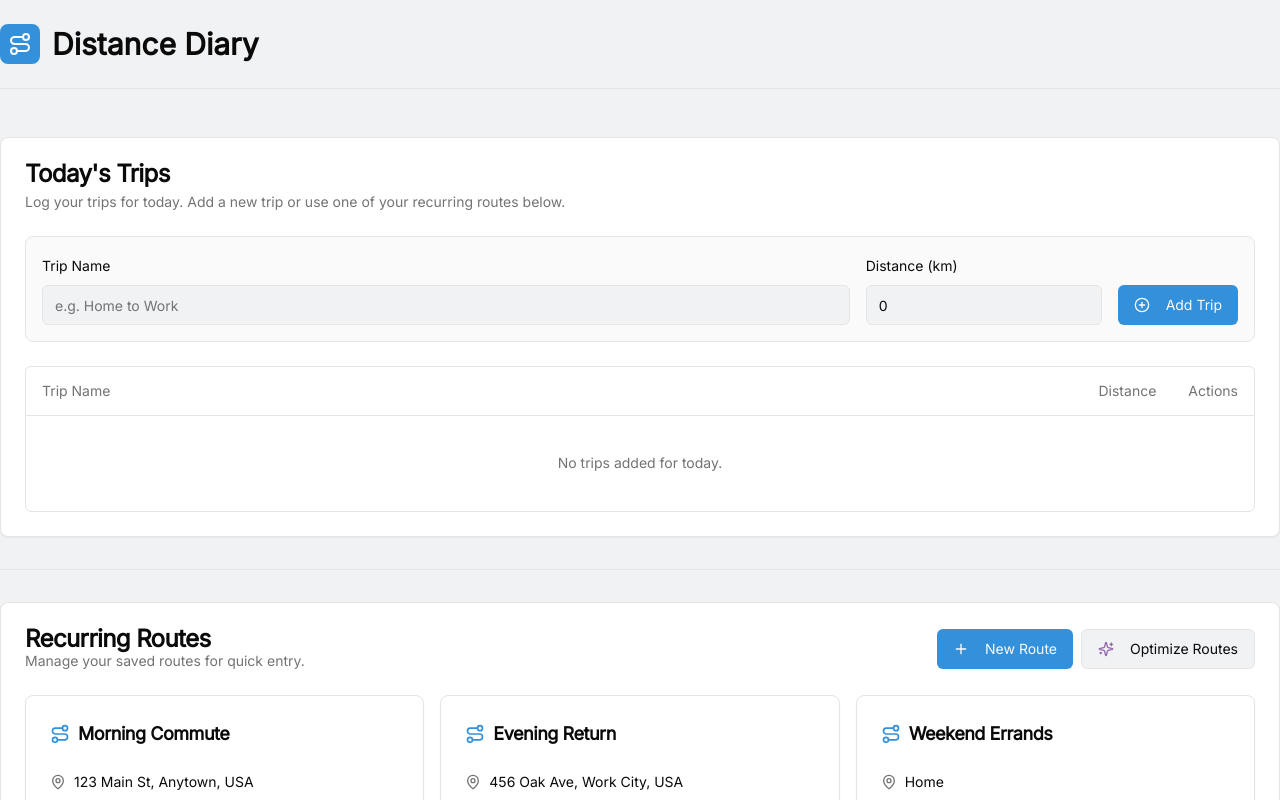
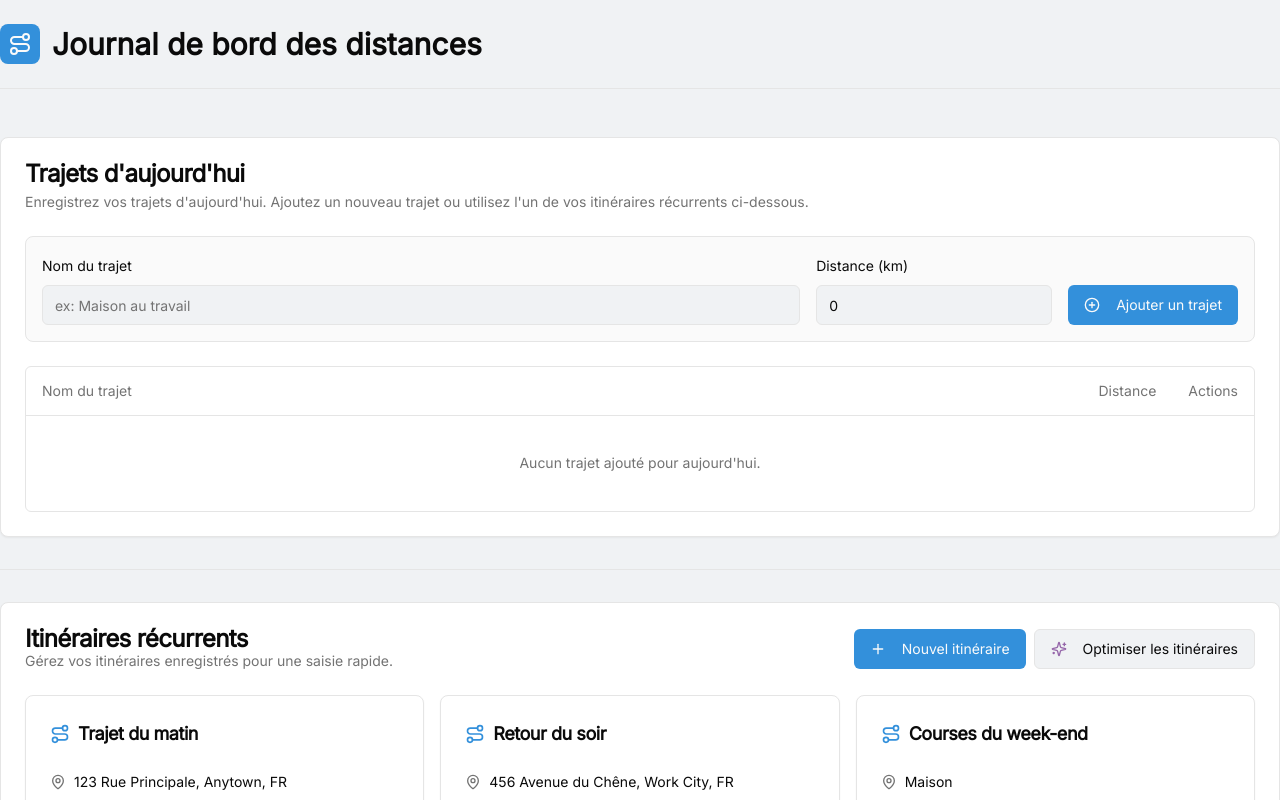
Before and after one commit to Jbb29950/firebase, a Next.js app: page / in a window 1280 px wide. Shown: the top 800 px of the page. Built offline with nearby package versions, Linux system fonts and the light colour scheme; what @genkit-ai/googleai, genkit would draw is missing.

Commit message:
refais la en francais stp

```diff
--- a/src/ai/flows/optimize-recurring-routes.ts
+++ b/src/ai/flows/optimize-recurring-routes.ts
@@ -2,11 +2,11 @@
 'use server';
 
 /**
- * @fileOverview This file defines a Genkit flow to suggest optimizations to recurring routes.
+ * @fileOverview Ce fichier définit un flux Genkit pour suggérer des optimisations aux itinéraires récurrents.
  *
- * - optimizeRecurringRoutes - A function that suggests optimized routes based on user's recurring trips.
- * - OptimizeRecurringRoutesInput - The input type for the optimizeRecurringRoutes function.
- * - OptimizeRecurringRoutesOutput - The return type for the optimizeRecurringRoutes function.
+ * - optimizeRecurringRoutes - Une fonction qui suggère des itinéraires optimisés en fonction des trajets récurrents de l'utilisateur.
+ * - OptimizeRecurringRoutesInput - Le type d'entrée pour la fonction optimizeRecurringRoutes.
+ * - OptimizeRecurringRoutesOutput - Le type de retour pour la fonction optimizeRecurringRoutes.
  */
 
 import {ai} from '@/ai/genkit';
@@ -15,23 +15,23 @@ import {z} from 'genkit';
 const OptimizeRecurringRoutesInputSchema = z.object({
   recurringRoutes: z.array(
     z.object({
-      name: z.string().describe('The name of the route.'),
-      waypoints: z.array(z.string().describe('An address on the route.')).describe('The addresses/waypoints of the route.'),
+      name: z.string().describe("Le nom de l'itinéraire."),
+      waypoints: z.array(z.string().describe("Une adresse sur l'itinéraire.")).describe("Les adresses/points de cheminement de l'itinéraire."),
     })
-  ).describe('An array of recurring routes, each containing a name and a list of waypoints (addresses).'),
-  optimizationCriteria: z.string().describe('Specific criteria for optimization, such as minimizing distance, travel time, or avoiding tolls.'),
+  ).describe("Un tableau d'itinéraires récurrents, chacun contenant un nom et une liste de points de cheminement (adresses)."),
+  optimizationCriteria: z.string().describe("Critères spécifiques d'optimisation, tels que la minimisation de la distance, du temps de trajet ou l'évitement des péages."),
 });
 export type OptimizeRecurringRoutesInput = z.infer<typeof OptimizeRecurringRoutesInputSchema>;
 
 const OptimizeRecurringRoutesOutputSchema = z.object({
   optimizedRoutes: z.array(
     z.object({
-      routeName: z.string().describe('The name of the route that was optimized.'),
-      originalRoute: z.array(z.string()).describe('Original route waypoints'),
-      optimizedWaypoints: z.array(z.string()).describe('The optimized list of waypoints for the route.'),
-      optimizationSummary: z.string().describe('A summary of the optimizations made, including reasons and expected benefits.'),
+      routeName: z.string().describe("Le nom de l'itinéraire qui a été optimisé."),
+      originalRoute: z.array(z.string()).describe("Points de cheminement de l'itinéraire original"),
+      optimizedWaypoints: z.array(z.string()).describe("La liste optimisée des points de cheminement pour l'itinéraire."),
+      optimizationSummary: z.string().describe("Un résumé des optimisations effectuées, y compris les raisons et les avantages attendus."),
     })
-  ).describe('An array of optimized routes, including the optimized waypoints and a summary of the changes.'),
+  ).describe("Un tableau d'itinéraires optimisés, comprenant les points de cheminement optimisés et un résumé des modifications."),
 });
 export type OptimizeRecurringRoutesOutput = z.infer<typeof OptimizeRecurringRoutesOutputSchema>;
 
@@ -43,22 +43,22 @@ const prompt = ai.definePrompt({
   name: 'optimizeRecurringRoutesPrompt',
   input: {schema: OptimizeRecurringRoutesInputSchema},
   output: {schema: OptimizeRecurringRoutesOutputSchema},
-  prompt: `You are an AI route optimization expert. Given a set of recurring routes and optimization criteria, suggest the most efficient routes.
+  prompt: `Vous êtes un expert en optimisation d'itinéraires IA. Étant donné un ensemble d'itinéraires récurrents et des critères d'optimisation, suggérez les itinéraires les plus efficaces.
 
-Here are the recurring routes:
+Voici les itinéraires récurrents :
 {{#each recurringRoutes}}
-  Route Name: {{this.name}}
-  Waypoints: {{this.waypoints}}
+  Nom de l'itinéraire : {{this.name}}
+  Points de cheminement : {{this.waypoints}}
 {{/each}}
 
-Optimization Criteria: {{{optimizationCriteria}}}
+Critères d'optimisation : {{{optimizationCriteria}}}
 
-Analyze these routes and suggest optimizations based on the provided criteria. Consider factors such as distance, travel time, and potential obstacles.
+Analysez ces itinéraires et suggérez des optimisations en fonction des critères fournis. Tenez compte de facteurs tels que la distance, le temps de trajet et les obstacles potentiels.
 
-Return an array of optimized routes, including the optimized waypoints and a summary of the changes.
-Make sure the waypoints in the optimizedRoutes object represents addresses only, without any additional context.
-Ensure that routeName is only the name of the route, without any additional context.
-Make sure to include the originalRoute to show users what the route was before optimization.
+Renvoyez un tableau d'itinéraires optimisés, y compris les points de cheminement optimisés et un résumé des modifications.
+Assurez-vous que les points de cheminement dans l'objet optimizedRoutes représentent uniquement des adresses, sans aucun contexte supplémentaire.
+Assurez-vous que routeName est uniquement le nom de l'itinéraire, sans aucun contexte supplémentaire.
+Assurez-vous d'inclure originalRoute pour montrer aux utilisateurs quel était l'itinéraire avant l'optimisation.
 `,
 });
 
--- a/src/app/layout.tsx
+++ b/src/app/layout.tsx
@@ -3,8 +3,8 @@ import './globals.css';
 import { Toaster } from "@/components/ui/toaster"
 
 export const metadata: Metadata = {
-  title: 'Distance Diary',
-  description: 'Track your daily and recurring trips with ease.',
+  title: 'Journal de bord des distances',
+  description: 'Suivez facilement vos trajets quotidiens et récurrents.',
 };
 
 export default function RootLayout({
@@ -13,7 +13,7 @@ export default function RootLayout({
   children: React.ReactNode;
 }>) {
   return (
-    <html lang="en" className="h-full">
+    <html lang="fr" className="h-full">
       <head>
         <link rel="preconnect" href="https://fonts.googleapis.com" />
         <link rel="preconnect" href="https://fonts.gstatic.com" crossOrigin="anonymous" />
--- a/src/app/page.tsx
+++ b/src/app/page.tsx
@@ -11,18 +11,18 @@ import { Separator } from '@/components/ui/separator';
 const initialRecurringRoutes: RecurringRoute[] = [
     {
         id: '1',
-        name: 'Morning Commute',
-        waypoints: ['123 Main St, Anytown, USA', '456 Oak Ave, Work City, USA'],
+        name: 'Trajet du matin',
+        waypoints: ['123 Rue Principale, Anytown, FR', '456 Avenue du Chêne, Work City, FR'],
     },
     {
         id: '2',
-        name: 'Evening Return',
-        waypoints: ['456 Oak Ave, Work City, USA', '123 Main St, Anytown, USA'],
+        name: 'Retour du soir',
+        waypoints: ['456 Avenue du Chêne, Work City, FR', '123 Rue Principale, Anytown, FR'],
     },
     {
         id: '3',
-        name: 'Weekend Errands',
-        waypoints: ['Home', 'Grocery Store', 'Post Office', 'Hardware Store', 'Home'],
+        name: 'Courses du week-end',
+        waypoints: ['Maison', 'Épicerie', 'Bureau de poste', 'Quincaillerie', 'Maison'],
     }
 ];
 
@@ -49,7 +49,7 @@ export default function Home() {
       </main>
       <footer className="py-4 border-t">
           <div className="container mx-auto text-center text-sm text-muted-foreground">
-              <p>Distance Diary</p>
+              <p>Journal de bord des distances</p>
           </div>
       </footer>
     </div>
--- a/src/components/daily-trips.tsx
+++ b/src/components/daily-trips.tsx
@@ -40,8 +40,8 @@ interface DailyTripsProps {
 }
 
 const tripSchema = z.object({
-  name: z.string().min(1, { message: 'Trip name is required.' }),
-  distance: z.coerce.number().min(0, { message: 'Distance must be a positive number.' }),
+  name: z.string().min(1, { message: 'Le nom du trajet est requis.' }),
+  distance: z.coerce.number().min(0, { message: 'La distance doit être un nombre positif.' }),
 });
 
 type TripFormValues = z.infer<typeof tripSchema>;
@@ -74,8 +74,8 @@ export function DailyTrips({ dailyTrips, setDailyTrips }: DailyTripsProps) {
   return (
     <Card>
       <CardHeader>
-        <CardTitle>Today's Trips</CardTitle>
-        <CardDescription>Log your trips for today. Add a new trip or use one of your recurring routes below.</CardDescription>
+        <CardTitle>Trajets d'aujourd'hui</CardTitle>
+        <CardDescription>Enregistrez vos trajets d'aujourd'hui. Ajoutez un nouveau trajet ou utilisez l'un de vos itinéraires récurrents ci-dessous.</CardDescription>
       </CardHeader>
       <CardContent className="space-y-6">
         <Form {...form}>
@@ -85,9 +85,9 @@ export function DailyTrips({ dailyTrips, setDailyTrips }: DailyTripsProps) {
               name="name"
               render={({ field }) => (
                 <FormItem className="flex-grow w-full sm:w-auto">
-                  <FormLabel>Trip Name</FormLabel>
+                  <FormLabel>Nom du trajet</FormLabel>
                   <FormControl>
-                    <Input placeholder="e.g. Home to Work" {...field} />
+                    <Input placeholder="ex: Maison au travail" {...field} />
                   </FormControl>
                   <FormMessage />
                 </FormItem>
@@ -107,7 +107,7 @@ export function DailyTrips({ dailyTrips, setDailyTrips }: DailyTripsProps) {
               )}
             />
             <Button type="submit" className="w-full sm:w-auto">
-              <PlusCircle className="mr-2 h-4 w-4" /> Add Trip
+              <PlusCircle className="mr-2 h-4 w-4" /> Ajouter un trajet
             </Button>
           </form>
         </Form>
@@ -115,7 +115,7 @@ export function DailyTrips({ dailyTrips, setDailyTrips }: DailyTripsProps) {
           <Table>
             <TableHeader>
               <TableRow>
-                <TableHead>Trip Name</TableHead>
+                <TableHead>Nom du trajet</TableHead>
                 <TableHead className="text-right w-[120px]">Distance</TableHead>
                 <TableHead className="w-[80px] text-right">Actions</TableHead>
               </TableRow>
@@ -127,7 +127,7 @@ export function DailyTrips({ dailyTrips, setDailyTrips }: DailyTripsProps) {
                     <TableCell className="font-medium">{trip.name}</TableCell>
                     <TableCell className="text-right">{trip.distance.toFixed(1)} km</TableCell>
                     <TableCell className="text-right">
-                      <Button variant="ghost" size="icon" onClick={() => deleteTrip(trip.id)} aria-label="Delete trip">
+                      <Button variant="ghost" size="icon" onClick={() => deleteTrip(trip.id)} aria-label="Supprimer le trajet">
                         <Trash2 className="h-4 w-4 text-destructive" />
                       </Button>
                     </TableCell>
@@ -136,7 +136,7 @@ export function DailyTrips({ dailyTrips, setDailyTrips }: DailyTripsProps) {
               ) : (
                 <TableRow>
                   <TableCell colSpan={3} className="text-center h-24 text-muted-foreground">
-                    No trips added for today.
+                    Aucun trajet ajouté pour aujourd'hui.
                   </TableCell>
                 </TableRow>
               )}
--- a/src/components/header.tsx
+++ b/src/components/header.tsx
@@ -8,7 +8,7 @@ export function AppHeader() {
           <Route className="h-6 w-6" />
         </div>
         <h1 className="text-3xl font-bold text-foreground">
-          Distance Diary
+          Journal de bord des distances
         </h1>
       </div>
     </header>
--- a/src/components/recurring-route-modals.tsx
+++ b/src/components/recurring-route-modals.tsx
@@ -12,8 +12,8 @@ import { Dialog, DialogContent, DialogDescription, DialogFooter, DialogHeader, D
 import { useState } from 'react';
 
 const routeSchema = z.object({
-  name: z.string().min(1, 'Route name is required.'),
-  waypoints: z.array(z.string().min(1, 'Waypoint cannot be empty.')).min(2, 'At least two waypoints are required.'),
+  name: z.string().min(1, 'Le nom de l\'itinéraire est requis.'),
+  waypoints: z.array(z.string().min(1, 'Le point de cheminement ne peut pas être vide.')).min(2, 'Au moins deux points de cheminement sont requis.'),
 });
 
 type RouteFormValues = z.infer<typeof routeSchema>;
@@ -54,17 +54,17 @@ export function RecurringRouteForm({ onSave, onClose, existingRoute }: Recurring
           name="name"
           render={({ field }) => (
             <FormItem>
-              <FormLabel>Route Name</FormLabel>
+              <FormLabel>Nom de l'itinéraire</FormLabel>
               <FormControl>
-                <Input placeholder="e.g. Daily Commute" {...field} />
+                <Input placeholder="ex: Trajet quotidien" {...field} />
               </FormControl>
               <FormMessage />
             </FormItem>
           )}
         />
         <div>
-          <FormLabel>Waypoints</FormLabel>
-          <FormDescription className="text-xs mb-2">Enter the addresses or locations for this route.</FormDescription>
+          <FormLabel>Points de cheminement</FormLabel>
+          <FormDescription className="text-xs mb-2">Saisissez les adresses ou les lieux de cet itinéraire.</FormDescription>
           <div className="space-y-2 mt-2">
             {fields.map((field, index) => (
               <FormField
@@ -75,7 +75,7 @@ export function RecurringRouteForm({ onSave, onClose, existingRoute }: Recurring
                   <FormItem>
                     <div className="flex items-center gap-2">
                       <FormControl>
-                        <Input placeholder={`Waypoint ${index + 1}`} {...field} />
+                        <Input placeholder={`Point de cheminement ${index + 1}`} {...field} />
                       </FormControl>
                       <Button
                         type="button"
@@ -83,7 +83,7 @@ export function RecurringRouteForm({ onSave, onClose, existingRoute }: Recurring
                         size="icon"
                         onClick={() => remove(index)}
                         disabled={fields.length <= 2}
-                        aria-label="Remove waypoint"
+                        aria-label="Supprimer le point de cheminement"
                       >
                         <Trash2 className="h-4 w-4" />
                       </Button>
@@ -102,12 +102,12 @@ export function RecurringRouteForm({ onSave, onClose, existingRoute }: Recurring
             className="mt-2"
           >
             <PlusCircle className="mr-2 h-4 w-4" />
-            Add Waypoint
+            Ajouter un point de cheminement
           </Button>
         </div>
         <DialogFooter>
-          <Button type="button" variant="ghost" onClick={onClose}>Cancel</Button>
-          <Button type="submit">Save Route</Button>
+          <Button type="button" variant="ghost" onClick={onClose}>Annuler</Button>
+          <Button type="submit">Enregistrer l'itinéraire</Button>
         </DialogFooter>
       </form>
     </Form>
@@ -115,7 +115,7 @@ export function RecurringRouteForm({ onSave, onClose, existingRoute }: Recurring
 }
 
 const addTripSchema = z.object({
-    distance: z.coerce.number().positive("Distance must be a positive number.")
+    distance: z.coerce.number().positive("La distance doit être un nombre positif.")
 })
 type AddTripValues = z.infer<typeof addTripSchema>
 
@@ -144,13 +144,13 @@ export function AddTripFromRouteDialog({ route, setDailyTrips }: AddTripFromRout
     return (
         <Dialog open={open} onOpenChange={setOpen}>
             <DialogTrigger asChild>
-                <Button className="bg-accent text-accent-foreground hover:bg-accent/90">Use Route</Button>
+                <Button className="bg-accent text-accent-foreground hover:bg-accent/90">Utiliser l'itinéraire</Button>
             </DialogTrigger>
             <DialogContent>
                 <DialogHeader>
-                    <DialogTitle>Add Trip from '{route.name}'</DialogTitle>
+                    <DialogTitle>Ajouter un trajet depuis '{route.name}'</DialogTitle>
                     <DialogDescription>
-                        Enter the distance for today's trip using this route.
+                        Saisissez la distance pour le trajet d'aujourd'hui en utilisant cet itinéraire.
                     </DialogDescription>
                 </DialogHeader>
                 <Form {...form}>
@@ -170,9 +170,9 @@ export function AddTripFromRouteDialog({ route, setDailyTrips }: AddTripFromRout
                         />
                          <DialogFooter>
                             <DialogClose asChild>
-                                <Button type="button" variant="ghost">Cancel</Button>
+                                <Button type="button" variant="ghost">Annuler</Button>
                             </DialogClose>
-                            <Button type="submit">Add to Today's Trips</Button>
+                            <Button type="submit">Ajouter aux trajets d'aujourd'hui</Button>
                         </DialogFooter>
                     </form>
                 </Form>
--- a/src/components/recurring-routes.tsx
+++ b/src/components/recurring-routes.tsx
@@ -65,15 +65,15 @@ export function RecurringRoutes({
       <CardHeader>
         <div className="flex flex-col sm:flex-row justify-between items-start sm:items-center gap-4">
             <div>
-                <CardTitle>Recurring Routes</CardTitle>
-                <CardDescription>Manage your saved routes for quick entry.</CardDescription>
+                <CardTitle>Itinéraires récurrents</CardTitle>
+                <CardDescription>Gérez vos itinéraires enregistrés pour une saisie rapide.</CardDescription>
             </div>
             <div className="flex gap-2">
                  <Button onClick={openNewForm}>
-                    <Plus className="mr-2 h-4 w-4" /> New Route
+                    <Plus className="mr-2 h-4 w-4" /> Nouvel itinéraire
                  </Button>
                 <Button variant="outline" onClick={() => setIsOptimizerOpen(true)} disabled={recurringRoutes.length === 0}>
-                    <Sparkles className="mr-2 h-4 w-4 text-accent" /> Optimize Routes
+                    <Sparkles className="mr-2 h-4 w-4 text-accent" /> Optimiser les itinéraires
                 </Button>
             </div>
         </div>
@@ -101,10 +101,10 @@ export function RecurringRoutes({
                 </CardContent>
                 <CardFooter className="flex justify-end gap-2 bg-muted/50 p-3 rounded-b-lg">
                   <AddTripFromRouteDialog route={route} setDailyTrips={setDailyTrips} />
-                  <Button variant="ghost" size="icon" onClick={() => openEditForm(route)} aria-label="Edit route">
+                  <Button variant="ghost" size="icon" onClick={() => openEditForm(route)} aria-label="Modifier l'itinéraire">
                     <Edit className="h-4 w-4" />
                   </Button>
-                  <Button variant="ghost" size="icon" className="text-destructive hover:text-destructive" onClick={() => deleteRoute(route.id)} aria-label="Delete route">
+                  <Button variant="ghost" size="icon" className="text-destructive hover:text-destructive" onClick={() => deleteRoute(route.id)} aria-label="Supprimer l'itinéraire">
                     <Trash2 className="h-4 w-4" />
                   </Button>
                 </CardFooter>
@@ -113,8 +113,8 @@ export function RecurringRoutes({
           </div>
         ) : (
           <div className="col-span-full text-center py-12 border-2 border-dashed rounded-lg">
-            <p className="text-muted-foreground">No recurring routes saved yet.</p>
-            <Button variant="link" onClick={openNewForm}>Create your first recurring route</Button>
+            <p className="text-muted-foreground">Aucun itinéraire récurrent enregistré pour le moment.</p>
+            <Button variant="link" onClick={openNewForm}>Créez votre premier itinéraire récurrent</Button>
           </div>
         )}
       </CardContent>
@@ -122,7 +122,7 @@ export function RecurringRoutes({
       <Dialog open={isFormOpen} onOpenChange={setIsFormOpen}>
         <DialogContent>
           <DialogHeader>
-            <DialogTitle>{editingRoute ? 'Edit Recurring Route' : 'Add New Recurring Route'}</DialogTitle>
+            <DialogTitle>{editingRoute ? "Modifier l'itinéraire récurrent" : "Ajouter un nouvel itinéraire récurrent"}</DialogTitle>
           </DialogHeader>
           <RecurringRouteForm
             onSave={handleSaveRoute}
--- a/src/components/route-optimizer.tsx
+++ b/src/components/route-optimizer.tsx
@@ -21,7 +21,7 @@ interface RouteOptimizerProps {
 }
 
 const optimizerSchema = z.object({
-  optimizationCriteria: z.string().min(10, 'Please provide some optimization criteria (at least 10 characters).'),
+  optimizationCriteria: z.string().min(10, "Veuillez fournir des critères d'optimisation (au moins 10 caractères)."),
 });
 
 type OptimizerFormValues = z.infer<typeof optimizerSchema>;
@@ -33,7 +33,7 @@ export function RouteOptimizer({ recurringRoutes }: RouteOptimizerProps) {
 
   const form = useForm<OptimizerFormValues>({
     resolver: zodResolver(optimizerSchema),
-    defaultValues: { optimizationCriteria: 'Minimize travel time and find the shortest distance.' }
+    defaultValues: { optimizationCriteria: 'Minimiser le temps de trajet et trouver la distance la plus courte.' }
   });
 
   const handleSubmit = async (data: OptimizerFormValues) => {
@@ -47,7 +47,7 @@ export function RouteOptimizer({ recurringRoutes }: RouteOptimizerProps) {
       });
       setOptimizations(result);
     } catch (e) {
-      setError('An error occurred while optimizing routes. Please try again.');
+      setError("Une erreur est survenue lors de l'optimisation des itinéraires. Veuillez réessayer.");
       console.error(e);
     } finally {
       setIsLoading(false);
@@ -57,14 +57,14 @@ export function RouteOptimizer({ recurringRoutes }: RouteOptimizerProps) {
   return (
     <DialogContent className="max-w-4xl">
       <DialogHeader>
-        <DialogTitle>AI Route Optimizer</DialogTitle>
+        <DialogTitle>Optimiseur d'itinéraire IA</DialogTitle>
         <DialogDescription>
-          Get AI-powered suggestions to make your recurring routes more efficient.
+          Obtenez des suggestions basées sur l'IA pour rendre vos itinéraires récurrents plus efficaces.
         </DialogDescription>
       </DialogHeader>
       <div className="grid grid-cols-1 md:grid-cols-2 gap-x-8 py-4">
         <div className="flex flex-col">
-          <h3 className="font-semibold mb-2">Your Routes & Criteria</h3>
+          <h3 className="font-semibold mb-2">Vos itinéraires et critères</h3>
           <Card className="mb-4">
             <CardContent className="p-4">
               <ScrollArea className="h-32">
@@ -86,9 +86,9 @@ export function RouteOptimizer({ recurringRoutes }: RouteOptimizerProps) {
                 name="optimizationCriteria"
                 render={({ field }) => (
                   <FormItem>
-                    <FormLabel>Optimization Criteria</FormLabel>
+                    <FormLabel>Critères d'optimisation</FormLabel>
                     <FormControl>
-                      <Textarea placeholder="e.g., Minimize travel time, avoid tolls..." {...field} rows={3} />
+                      <Textarea placeholder="ex: Minimiser le temps de trajet, éviter les péages..." {...field} rows={3} />
                     </FormControl>
                     <FormMessage />
                   </FormItem>
@@ -96,20 +96,20 @@ export function RouteOptimizer({ recurringRoutes }: RouteOptimizerProps) {
               />
               <Button type="submit" disabled={isLoading} className="w-full">
                 {isLoading && <Loader2 className="mr-2 h-4 w-4 animate-spin" />}
-                Suggest Optimizations
+                Suggérer des optimisations
               </Button>
             </form>
           </Form>
         </div>
         <div className="flex flex-col">
-          <h3 className="font-semibold mb-2">AI Suggestions</h3>
+          <h3 className="font-semibold mb-2">Suggestions de l'IA</h3>
             <div className="border rounded-lg h-full min-h-[21rem] flex flex-col">
               {isLoading && (
                  <div className="flex items-center justify-center h-full">
                     <Loader2 className="h-8 w-8 animate-spin text-primary" />
                  </div>
               )}
-              {error && <div className="p-4"><Alert variant="destructive"><AlertTitle>Error</AlertTitle><AlertDescription>{error}</AlertDescription></Alert></div>}
+              {error && <div className="p-4"><Alert variant="destructive"><AlertTitle>Erreur</AlertTitle><AlertDescription>{error}</AlertDescription></Alert></div>}
               {optimizations && (
                 <ScrollArea className="flex-grow">
                   <div className="p-4 space-y-4">
@@ -120,16 +120,16 @@ export function RouteOptimizer({ recurringRoutes }: RouteOptimizerProps) {
                         </CardHeader>
                         <CardContent className="space-y-3 text-sm">
                           <div>
-                            <h4 className="font-medium text-muted-foreground">Original Route:</h4>
+                            <h4 className="font-medium text-muted-foreground">Itinéraire original :</h4>
                             <p>{opt.originalRoute.join(' → ')}</p>
                           </div>
                           <div>
-                            <h4 className="font-medium text-primary">Optimized Route:</h4>
+                            <h4 className="font-medium text-primary">Itinéraire optimisé :</h4>
                             <p className="font-semibold">{opt.optimizedWaypoints.join(' → ')}</p>
                           </div>
                           <Separator />
                           <div>
-                            <h4 className="font-medium text-muted-foreground">Summary:</h4>
+                            <h4 className="font-medium text-muted-foreground">Résumé :</h4>
                             <p>{opt.optimizationSummary}</p>
                           </div>
                         </CardContent>
@@ -140,7 +140,7 @@ export function RouteOptimizer({ recurringRoutes }: RouteOptimizerProps) {
               )}
               {!isLoading && !error && !optimizations && (
                 <div className="flex items-center justify-center h-full bg-muted/30 rounded-b-lg">
-                    <p className="text-muted-foreground text-center p-4">AI suggestions will appear here.</p>
+                    <p className="text-muted-foreground text-center p-4">Les suggestions de l'IA apparaîtront ici.</p>
                 </div>
               )}
             </div>
```
